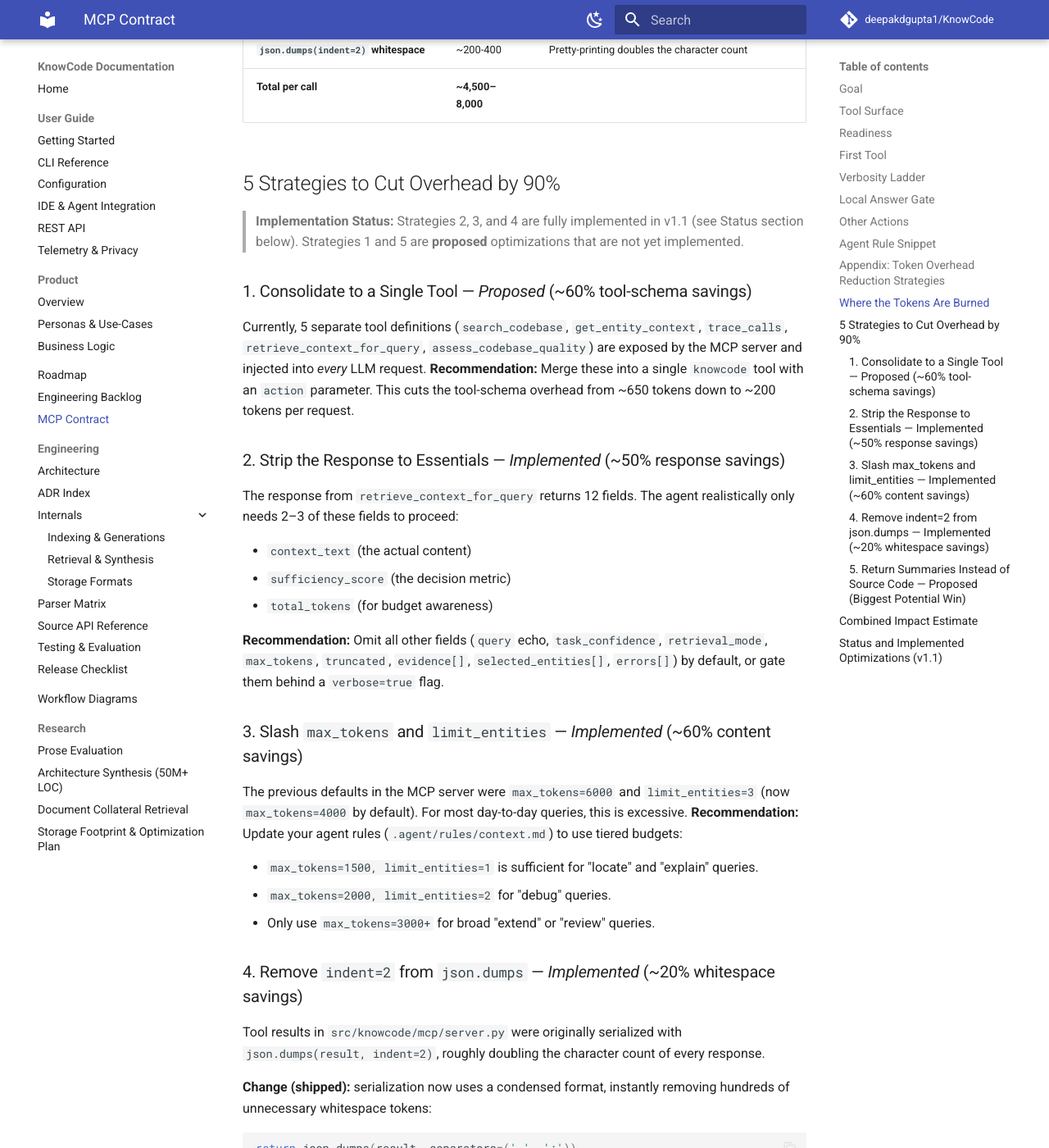
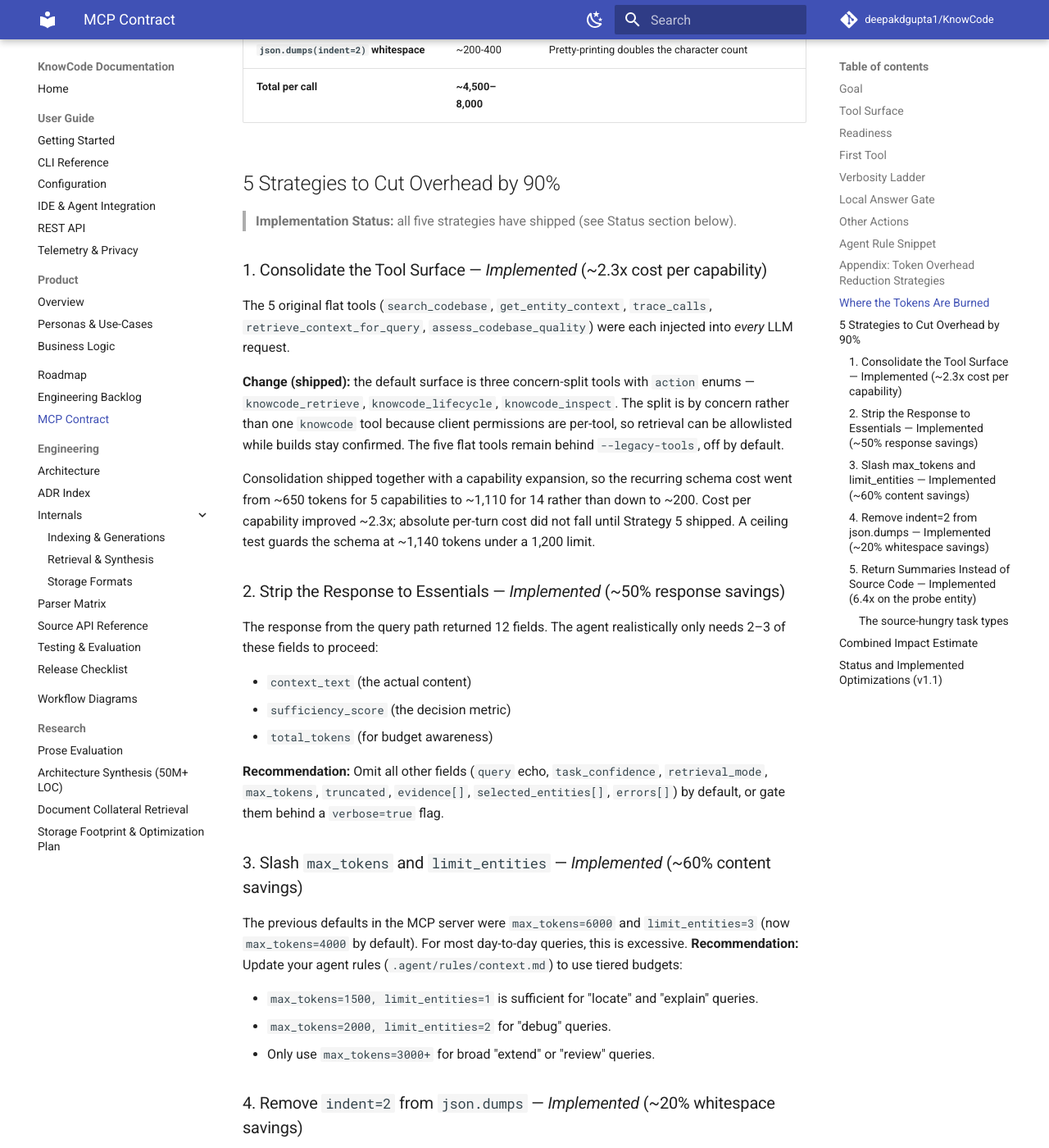
Before and after one commit to deepakdgupta1/KnowCode, an MkDocs documentation site: the page built from docs/mcp-contract.md, in a window 1280 px wide and 1400 px high, scrolled down 4912 px. Shown: the whole window at 82% size. Built offline with MkDocs 1.6.1 and Material for MkDocs 9.7.7, drawn with Linux system fonts in a browser that asks for light colours; comment, search, counter and statistics services are not loaded; some of the changed text lies outside the part shown.

Commit message:
docs: describe the shipped MCP tool surface in the canonical contract
P2 exits when "agent, MCP, CLI, docs, and tests use one contract". The runtime
shipped the consolidation, but the contract's appendix still called it proposed,
so the single policy source contradicted itself and P2 could not honestly close.

The contract's normative sections were already correct. The stale claims were
all in the folded-in token-overhead appendix:

- Strategies 1 and 5 were both marked *Proposed*. Both shipped. Strategy 5's own
  text describes the debug/review rule that SOURCE_HUNGRY_TASK_TYPES implements.
- "Currently, 5 separate tool definitions ... are exposed" contradicted line 40
  of the same file, which correctly says they are behind --legacy-tools.
- The release checklist named retrieve_context_for_query as the default entry
  point and as what doctor --mcp probes. Doctor probes PRIMARY_TOOL_NAME, which
  is knowcode_retrieve; only its error hint string was stale.

Gives the source-hungry set one owner. Release Principle 3 makes the contract
the single policy source, so the rule is stated there under an explicit anchor;
response_profiles.py and its test now cite that section instead of roadmap
prose, which is about to move.

Co-authored-by: Claude <claude@anthropic.com>

````diff
--- a/docs/mcp-contract.md
+++ b/docs/mcp-contract.md
@@ -197,16 +197,29 @@ The MCP approach can be token-expensive due to the following overhead sources:
 
 ## 5 Strategies to Cut Overhead by 90%
 
-> **Implementation Status:** Strategies 2, 3, and 4 are fully implemented in v1.1 (see Status section below). Strategies 1 and 5 are **proposed** optimizations that are not yet implemented.
+> **Implementation Status:** all five strategies have shipped (see Status section below).
 
-### 1. Consolidate to a Single Tool — *Proposed* (~60% tool-schema savings)
+### 1. Consolidate the Tool Surface — *Implemented* (~2.3x cost per capability)
 
-Currently, 5 separate tool definitions (`search_codebase`, `get_entity_context`, `trace_calls`, `retrieve_context_for_query`, `assess_codebase_quality`) are exposed by the MCP server and injected into _every_ LLM request.
-**Recommendation:** Merge these into a single `knowcode` tool with an `action` parameter. This cuts the tool-schema overhead from ~650 tokens down to ~200 tokens per request.
+The 5 original flat tools (`search_codebase`, `get_entity_context`, `trace_calls`,
+`retrieve_context_for_query`, `assess_codebase_quality`) were each injected into
+_every_ LLM request.
+
+**Change (shipped):** the default surface is three concern-split tools with
+`action` enums — `knowcode_retrieve`, `knowcode_lifecycle`, `knowcode_inspect`.
+The split is by concern rather than one `knowcode` tool because client
+permissions are per-tool, so retrieval can be allowlisted while builds stay
+confirmed. The five flat tools remain behind `--legacy-tools`, off by default.
+
+Consolidation shipped together with a capability expansion, so the recurring
+schema cost went from ~650 tokens for 5 capabilities to ~1,110 for 14 rather
+than down to ~200. Cost per capability improved ~2.3x; absolute per-turn cost
+did not fall until Strategy 5 shipped. A ceiling test guards the schema at
+~1,140 tokens under a 1,200 limit.
 
 ### 2. Strip the Response to Essentials — *Implemented* (~50% response savings)
 
-The response from `retrieve_context_for_query` returns 12 fields. The agent realistically only needs 2–3 of these fields to proceed:
+The response from the query path returned 12 fields. The agent realistically only needs 2–3 of these fields to proceed:
 
 - `context_text` (the actual content)
 - `sufficiency_score` (the decision metric)
@@ -236,10 +249,30 @@ removing hundreds of unnecessary whitespace tokens:
 return json.dumps(result, separators=(',', ':'))
 ```
 
-### 5. Return Summaries Instead of Source Code — *Proposed* (Biggest Potential Win)
+### 5. Return Summaries Instead of Source Code — *Implemented* (6.4x on the probe entity)
 
-Currently, full `source_code` is dumped into `context_text`.
-**Recommendation:** Instead of returning the full body of every function and class, return a **pre-summarized** digest (e.g., signature + docstring + key relationships). Only include raw source code when explicitly requested via `task_type=debug` or `task_type=review`. This single change could cut `context_text` from ~3000 tokens to ~500 tokens for most exploratory queries.
+Full `source_code` used to be dumped into `context_text` on every call.
+
+**Change (shipped):** response profiles are one definition,
+`retrieval/response_profiles.py`, that every source-bearing retrieval consumer
+answers to. Summary-first is the default on `query` *and* `context`; escalation
+rides the existing `verbosity` ladder rather than a new schema enum, because the
+schema is paid on every turn. `semantic_search` is the explicit source request
+and stays raw. Measured on this repository, default `context` fell from 4,313 to
+674 bytes on the probe entity.
+
+#### The source-hungry task types {#source-hungry-task-types}
+
+`debug` and `review` include raw source **even at `minimal` verbosity**. This is
+a floor, not a default: `minimal` *is* the default, so a floor an explicit
+default could cancel is no floor at all.
+
+This set is exactly `{debug, review}`. It is the canonical statement of the
+rule — `retrieval/response_profiles.py` implements it and
+`tests/unit/retrieval/test_response_profiles.py` pins the membership against
+this section, so widening the set is a deliberate contract change rather than a
+quiet edit. Adding a task type here takes source away from every default
+response of that type.
 
 ---
 
@@ -266,4 +299,12 @@ The following optimizations have been fully implemented in the KnowCode codebase
 2. **Lowered default token limits (Strategy 3 — Implemented)**: The default `max_tokens` has been reduced from `6000` to `4000` across `RetrievalOrchestrator` and `KnowCodeMCPServer`.
 3. **Compact JSON Formatting (Strategy 4 — Implemented)**: Responses in `server.py` are serialized using `json.dumps(result, separators=(',', ':'))`, eliminating unnecessary whitespace and saving ~300 tokens per call.
 
-Strategies 1 (tool consolidation) and 5 (summary-first source) remain as proposed future optimizations. They should be evaluated against the golden-query baseline before implementation.
+4. **Tool consolidation (Strategy 1 — Implemented)**: the default surface is
+   `knowcode_retrieve`, `knowcode_lifecycle`, and `knowcode_inspect`; the five
+   flat tools are available behind `--legacy-tools` for one release, off by
+   default. A ceiling test guards the recurring schema cost.
+5. **Summary-first responses (Strategy 5 — Implemented, 2026-09-09)**: default
+   retrieval payloads are summaries unless the agent escalates `verbosity` or
+   the task type is one of the
+   [source-hungry task types](#source-hungry-task-types). Payload sizes are
+   capped by regression test and recorded per action in local telemetry.
````
Also changed, not shown: docs/engineering/release.md (+4 -2 lines), 6 other files.
